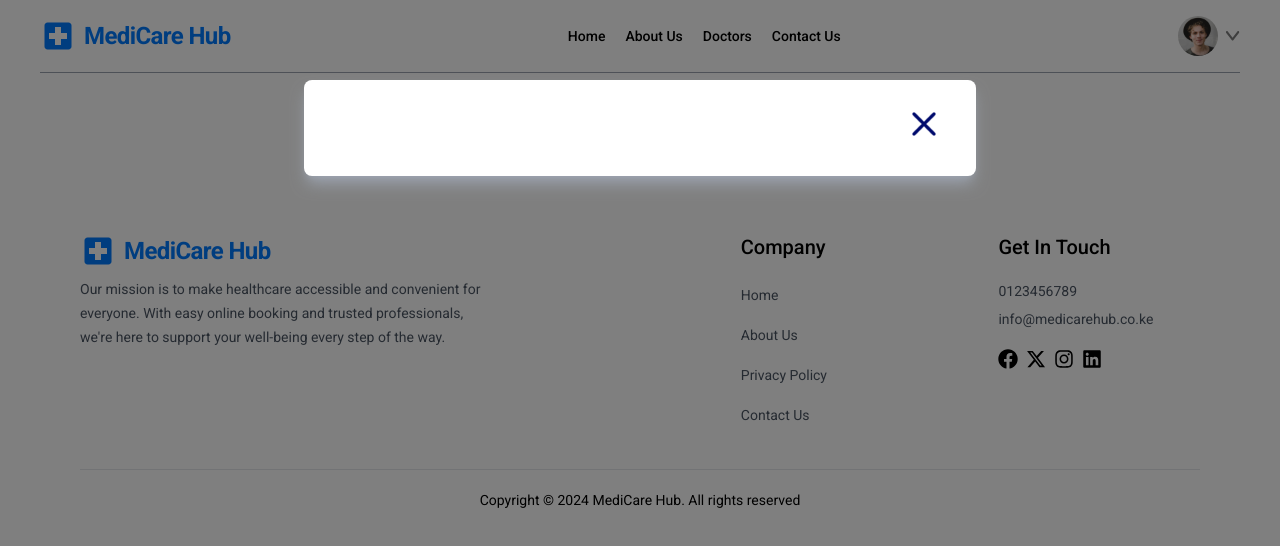
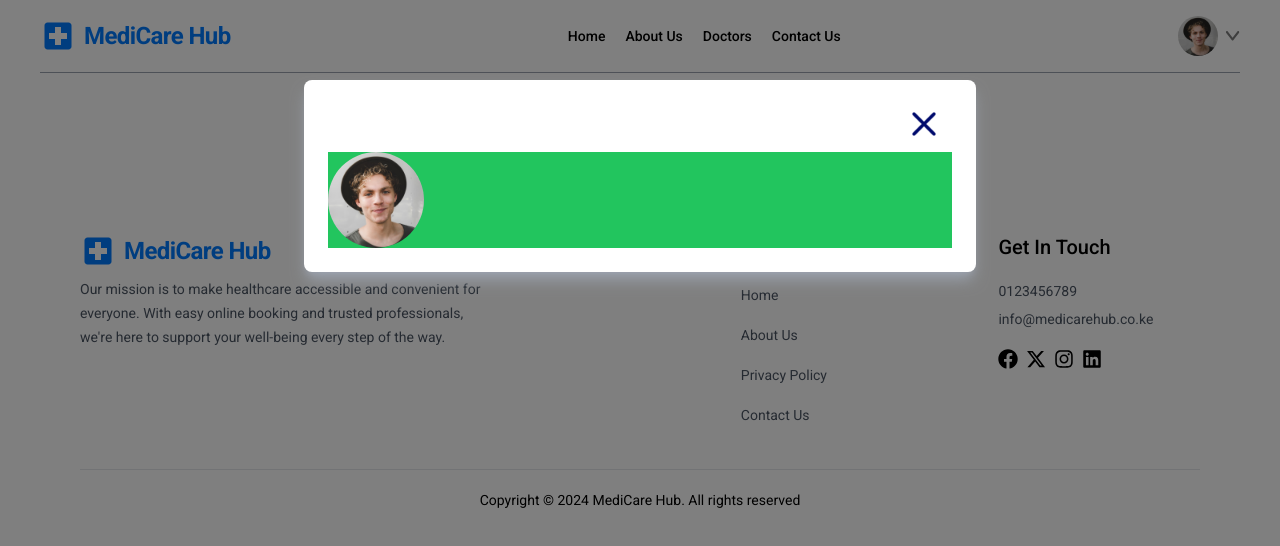
Before and after one commit to briansimiyuj/doctor-appointment-app, a React (Vite) app: page /profile in a window 1280 px wide. Shown: the top 546 px of the page. Built offline with nearby package versions, Linux system fonts and the light colour scheme; a web font is replaced by a local one.

Commit message:
Edit profile form 1

```diff
--- /dev/null
+++ b/src/components/Profile/EditForm.tsx
@@ -0,0 +1,53 @@
+import { useContext, useRef } from "react"
+import { ProfileContext } from "../../context/ProfileContext"
+
+const EditForm: React.FC = ()=>{
+
+    const context = useContext(ProfileContext),
+          fileInputRef = useRef<HTMLInputElement>(null)
+
+    if(!context) return null
+
+    const { userData } = context
+
+
+    const handleImageClick = () =>{
+
+       fileInputRef.current?.click()
+
+    }
+
+    return(
+
+        <div className="bg-green-500">
+
+            <form action="" className="flex flex-col gap-4 items-center justify-center w-full">
+
+                <div className="w-full">
+
+                   <img
+                        src={userData.image}
+                        alt="current user image"
+                        className="w-24 h-24 rounded-full object-cover cursor-pointer"
+                        onClick={handleImageClick}
+                    />
+
+                    <input
+                        type="file"
+                        name="profileImage"
+                        accept="image/*"
+                        hidden
+                        ref={fileInputRef}
+                    />
+
+                </div>
+
+            </form>
+
+        </div>
+
+    )
+
+}
+
+export default EditForm
--- a/src/components/Profile/EditProfileModal.tsx
+++ b/src/components/Profile/EditProfileModal.tsx
@@ -1,6 +1,7 @@
 import { useContext } from "react"
 import { assets } from "../../assets/frontend/assets"
 import { ProfileContext } from "../../context/ProfileContext"
+import EditForm from "./EditForm"
 
 const EditProfileModal: React.FC = ()=>{
 
@@ -30,7 +31,10 @@ const EditProfileModal: React.FC = ()=>{
 
                 </div>
 
-            </div>
+
+            <EditForm/>
+
+        </div>
 
         </>
 
```
Also changed, not shown: 1 other file (tests, documents, lock files or other folders).
